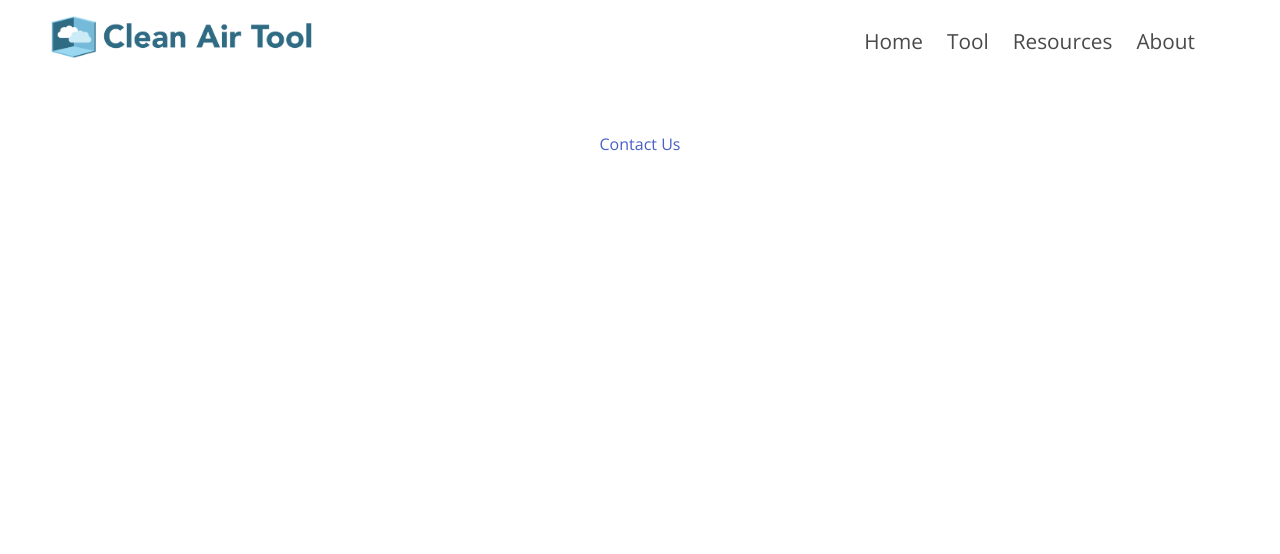
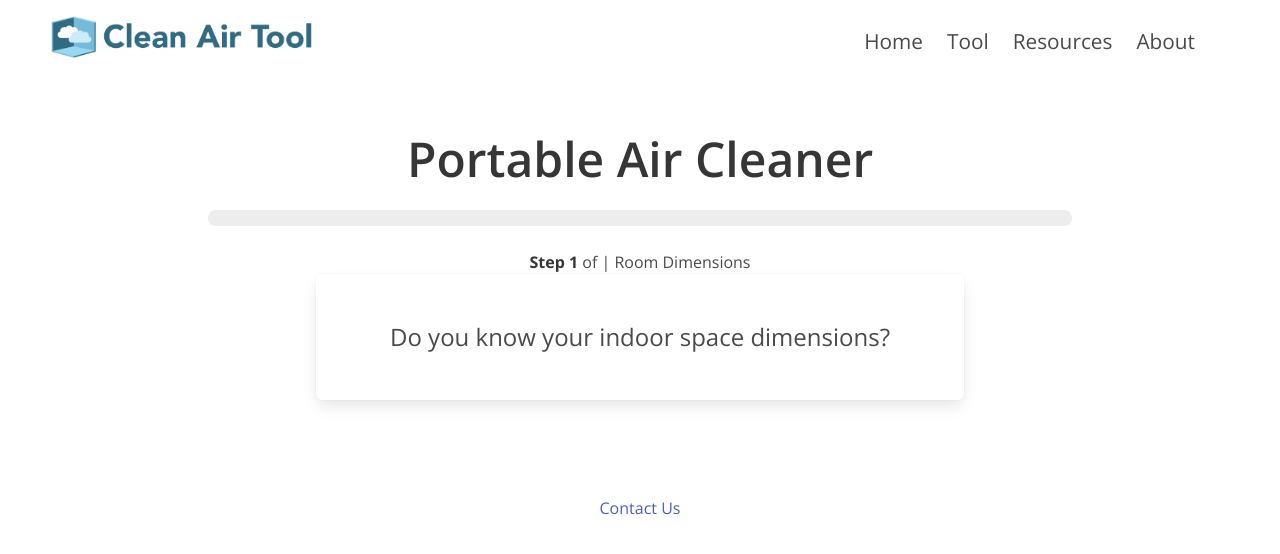
Before and after one commit to cmarq07/air-cleaner-calculator, a React (Create React App) app in the folder client/: page /completeform in a window 1280 px wide. Shown: the top 554 px of the page. Built offline with nearby package versions, Linux system fonts and the light colour scheme.

Commit message:
trial completed form

```diff
--- a/client/src/Routes.js
+++ b/client/src/Routes.js
@@ -7,6 +7,7 @@ import Home from './components/Home.js';
 import FormLanding from './components/FormLanding.js';
 import Calculator from './components/Calculator.js';
 import Resources from './components/Resources.js';
+import CompletedForm from './components/CompletedForm';
 
 
 export default function RouteUrl(props) {
@@ -16,6 +17,7 @@ export default function RouteUrl(props) {
             <Route path="/resources" element={<Resources />} />
             <Route path="/formlanding" element={<FormLanding />} />
             <Route path="/calculator" element={<Calculator airCleaners={props.data}/>} />
+            <Route path="/completeform" element={<CompletedForm/>} />
         </Routes>
     );
 }
--- a/client/src/components/Calculator.js
+++ b/client/src/components/Calculator.js
@@ -6,6 +6,7 @@ import FormLanding from './FormLanding';
 import FormOverview from './FormOverview';
 import Recommendations from './Recommendations';
 import EfficiencyDashboard from './EfficiencyDashboard';
+import CompletedForm from './CompletedForm';
 
 export default class Calculator extends Component {
     state = {
@@ -134,6 +135,7 @@ export default class Calculator extends Component {
             }
 
             case 6: {
+                if (this.state.calculatorType === "Find a") {
                     return (
                         <Recommendations
                             prevStep={this.prevStep}
@@ -143,6 +145,16 @@ export default class Calculator extends Component {
                             values={values}
                         />
                     )
+                } else {
+                    return (
+                        <CompletedForm
+                            prevStep={this.prevStep}
+                            nextStep={this.nextStep}
+                            handleChange={this.handleChange}
+                            values={values}
+                        />
+                    )
+                }
             }
 
             default: {
--- /dev/null
+++ b/client/src/components/CompletedForm.js
@@ -0,0 +1,54 @@
+import '../styles/styles.css';
+import React, { useState, useEffect } from 'react'
+
+
+export function CompletedForm() {
+
+
+    // const Previous = e => {
+    //     e.preventDefault();
+    //     prevStep();
+    // }
+
+    // const Continue = e => {
+    //     e.preventDefault();
+    //     nextStep();
+    // }
+
+    // useEffect(() => {
+    //     window.scrollTo(0, 0)
+    // }, [])
+
+
+    return (
+        <div className="p-6">
+            <div>
+                <h1 className="title is-1 has-text-centered">Portable Air Cleaner</h1>
+                <progress className="progress is-info" value="0" max="100" />
+                {/* <button onClick={Previous}>
+                    {"< Back"}
+                </button> */}
+                <h2 className="has-text-centered"><strong>Step 1</strong> of | Room Dimensions</h2>
+            </div>
+
+            <div class="container has-text-centered">
+
+                <div class="box p-6">
+                    <h4 class="subtitle is-4">Do you know your indoor space dimensions?</h4>
+                    {/* <div class="buttons are-medium is-centered">
+                        <button onClick={Continue} onMouseEnter={handleChange('knowRoom')} className="button is-info" id="yesKnow-btn" value="yesKnow">Yes, I know my dimensions</button>
+                        <button onClick={Continue} onMouseEnter={handleChange('knowRoom')} className="button is-info" id="noKnow-btn" value="noKnow">No, I don't know my dimensions</button>
+                    </div> */}
+                </div>
+            </div>
+
+
+
+
+
+
+        </div>
+    )
+}
+
+export default CompletedForm;
--- a/client/src/components/EfficiencyDashboard.js
+++ b/client/src/components/EfficiencyDashboard.js
@@ -1,5 +1,6 @@
 import '../styles/styles.css';
 import React, { useState, useEffect } from 'react'
+import { Link } from 'react-router-dom'
 import PopupEfficiency from './PopupEfficiency';
 
 
@@ -16,7 +17,6 @@ export function EfficiencyDashboard({ prevStep, nextStep, handleChange, values }
     }
 
     let calculation = 0.00;
-    let box_description = 0;
     let guidelines_level1 = "";
     let guidelines_button = "";
 
@@ -29,19 +29,15 @@ export function EfficiencyDashboard({ prevStep, nextStep, handleChange, values }
     console.log(calculation);
 
     if (calculation <= 1.00) {
-        box_description = "one";
         guidelines_level1 = "Not Quite Yet";
         guidelines_button = "has-text-danger has-text-weight-bold"
     } else if (calculation > 1.00 && calculation.toFixed(2) <= 2.00) {
-        box_description = "two";
         guidelines_level1 = "Needs Improvement";
         guidelines_button = "has-text-warning has-text-weight-bold"
     } else if (calculation > 2.00 && calculation.toFixed(2) <= 3.00) {
-        box_description = "three";
         guidelines_level1 = "Great!";
         guidelines_button = "has-text-success has-text-weight-bold"
     } else if (calculation > 3.00 && calculation.toFixed(2) <= 4.00) {
-        box_description = "four";
         guidelines_level1 = "Great!";
         guidelines_button = "has-text-success has-text-weight-bold"
     }
@@ -97,10 +93,10 @@ export function EfficiencyDashboard({ prevStep, nextStep, handleChange, values }
                         <div style={{display: "flex", flexDirection:"column", padding: 1, justifyContent:"space-evenly"}}>
                         <button onClick={Continue} className="button is-info m-1">View Air Cleaner Recommendations</button>
                         <br/><br/><br/>
-                        <a href={Continue}><p className="has-text-grey is-size-7">Share your test results to your email</p></a>
+                        <Link to="/completeform"><p className="has-text-grey is-size-7">Share your test results to your email</p></Link>
                         <br/>
-                        <a href={Continue}><p className="has-text-grey is-size-7 is-underlined">View Your Completed Form</p></a>
-                        {/* <button onClick={Continue} className="button is-info m-1"></button> */}
+                        {/* <a href={Continue}><p className="has-text-grey is-size-7 is-underlined">View Your Completed Form</p></a> */}
+                        <button onClick={Continue} className="button is-grey is-size-7 is-underlined">View Your Completed Form</button>
 
                         </div>
 
```
Lines whose indentation alone changed are shown as unchanged.
